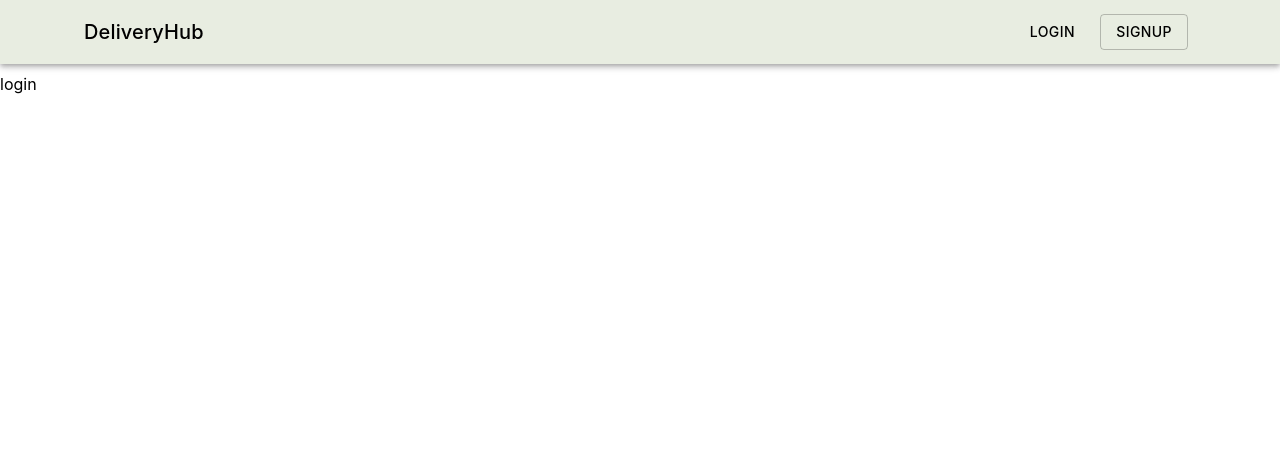
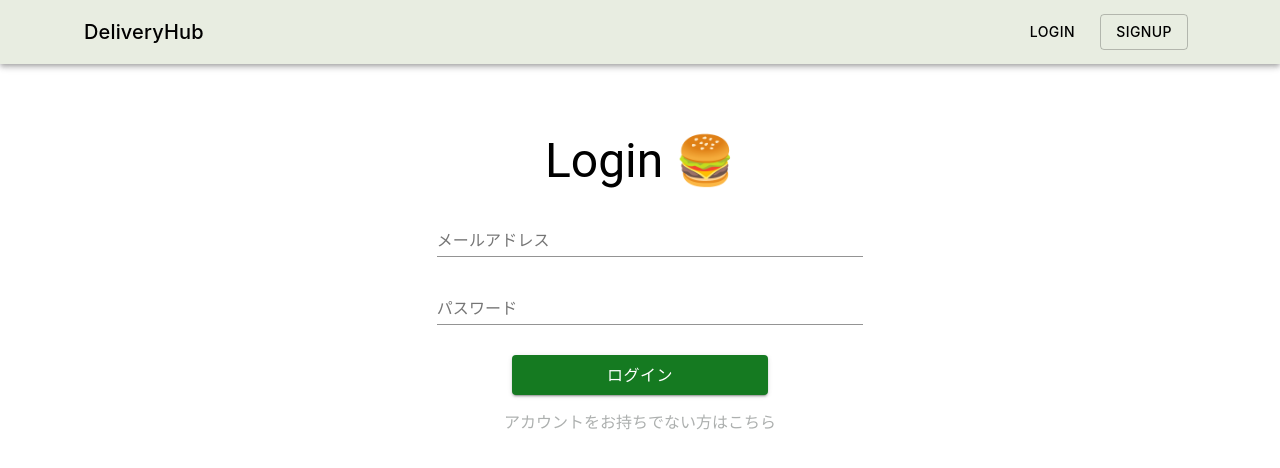
Before and after one commit to igaue-takahiko/food-delivery-app-client, a React (Create React App) app: page /login in a window 1280 px wide. Shown: the top 468 px of the page. Built offline with nearby package versions, Linux system fonts and the light colour scheme.

Commit message:
inplement Login page

```diff
--- a/src/components/Header.jsx
+++ b/src/components/Header.jsx
@@ -42,8 +42,6 @@ const Header = () => {
   const {
     account: { role },
     authenticated,
-    firstName,
-    lastName,
     address,
   } = useSelector(state => state.auth)
 
@@ -80,9 +78,6 @@ const Header = () => {
               </div>
             ) : (
               <div className={classes.buttons}>
-                <Typography className={classes.buttonStyle}>
-                  こんにちは、{firstName} {lastName}
-                </Typography>
                 <Link to="/orders">
                   <Button className={classes.buttonStyle}>
                     Orders
--- a/src/pages/Login.jsx
+++ b/src/pages/Login.jsx
@@ -1,10 +1,125 @@
 import React from 'react'
+import { useDispatch, useSelector } from 'react-redux';
+import { Link, useHistory } from 'react-router-dom';
+import { Helmet } from 'react-helmet-async';
+import {
+  makeStyles,
+  Grid,
+  Typography,
+  TextField,
+  Button,
+  CircularProgress,
+} from '@material-ui/core';
+
+import { useForm } from '../hooks/forms';
+import { login } from '../redux/auth/actions';
+
+const useStyles = makeStyles((theme) => ({
+  ...theme.spreadThis,
+  title: {
+    margin: "10px 0"
+  }
+}))
 
 const Login = () => {
+  const classes = useStyles()
+  const dispatch = useDispatch()
+  const history = useHistory()
+  const { loading, serverError, errors, signUpSuccess } = useSelector(state => state.ui)
+
+  const loginHandle = () => {
+    const userData = {
+      email: inputs.email,
+      password: inputs.password
+    }
+    dispatch(login(userData, history))
+  }
+
+  const { inputs, handleInputChange, handleSubmit } = useForm(
+    {
+      email: "",
+      password: "",
+    },
+    loginHandle
+  )
+
+  let incorrectCredentialsError = null;
+  let verifyEmailError = null;
+  if (errors) {
+    if (errors.includes("一致するメールアドレスとパスワードがありません。")) {
+      incorrectCredentialsError = errors
+    }
+    if (errors.includes("プラットフォームにアクセスする前にメールを確認してください。")) {
+      verifyEmailError = errors
+    }
+  }
+
   return (
-    <div>
-      login
-    </div>
+    <Grid container className={classes.form}>
+      <Helmet>
+        <title>ログイン</title>
+        <meta name="description" content="ログイン画面"/>
+      </Helmet>
+      <Grid item sm />
+      <Grid item sm style={{ margin: "48px 0" }}>
+        <Typography variant="h3" className={classes.title}>
+          Login{" "}
+          <span role="img" aria-label="ハンバーガーの絵文字">
+            🍔
+          </span>
+        </Typography>
+        <form noValidate onSubmit={handleSubmit}>
+          {signUpSuccess && (
+            <Typography className={classes.customSuccess} variant="body2">
+              アカウントが正常に登録されました。<br/>
+              ログインする前にメールアドレスを確認してください。
+            </Typography>
+          )}
+          <TextField
+            className={classes.textField} id="email" type="email"
+            name="email" label="メールアドレス" fullWidth
+            value={inputs.email} onChange={handleInputChange}
+          />
+          <TextField
+            className={classes.textField} id="password" type="password"
+            name="password" label="パスワード" fullWidth autoComplete="true"
+            value={inputs.password} onChange={handleInputChange}
+          />
+          {serverError && (
+            <Typography variant="body2" className={classes.customError}>
+            {"サーバーエラー、再試行してください。"}
+          </Typography>
+          )}
+          {verifyEmailError && (
+            <Typography variant="body2" className={classes.customError}>
+              {verifyEmailError}
+            </Typography>
+          )}
+          {incorrectCredentialsError && (
+            <Typography variant="body2" className={classes.customError}>
+              {incorrectCredentialsError}
+            </Typography>
+          )}
+          <Button
+            className={classes.button}
+            color="primary" type="submit"
+            variant="contained" disabled={loading}
+          >
+            ログイン
+            {loading && (
+              <CircularProgress size={30} className={classes.progress} />
+            )}
+          </Button>
+          <br/>
+          <Link to="/register">
+              <small className={classes.small}>
+                アカウントをお持ちでない方はこちら
+              </small>
+            </Link>
+        </form>
+      </Grid>
+      <Grid item sm />
+    </Grid>
   )
 }
 
--- a/src/pages/Signup.jsx
+++ b/src/pages/Signup.jsx
@@ -1,6 +1,7 @@
 import React from 'react'
 import { useDispatch, useSelector } from 'react-redux';
 import { Link, useHistory } from 'react-router-dom';
+import { Helmet } from 'react-helmet-async';
 import {
   makeStyles,
   Grid,
@@ -75,11 +76,15 @@ const Signup = () => {
 
   return (
     <Grid container className={classes.form}>
+      <Helmet>
+        <title>サインアップ画面</title>
+        <meta name="description" content="サインアップ画面"/>
+      </Helmet>
       <Grid item sm />
       <Grid item sm>
         <Typography variant="h3" className={classes.title}>
           Register{" "}
-          <span role="img" aria-label="Pizza Emoji">
+          <span role="img" aria-label="ピザの絵文字">
             🍕
           </span>
         </Typography>
@@ -109,7 +114,7 @@ const Signup = () => {
             className={classes.textField} id="password" type="password"
             name="password" label="パスワード(半角英数6文字以上)" fullWidth required
             helperText={passwordError}
-            error={passwordError ? true : false}
+            error={passwordError ? true : false} autoComplete="false"
             value={inputs.password} onChange={handleInputChange}
           />
           <TextField
@@ -117,7 +122,7 @@ const Signup = () => {
             name="confirmPassword" label="確認用パスワード" fullWidth required
             helperText={passwordError ? passwordError : confirmPasswordError}
             error={passwordError ? true : confirmPasswordError ? true : false}
-            value={inputs.confirmPassword} onChange={handleInputChange}
+            value={inputs.confirmPassword} onChange={handleInputChange} autoComplete="false"
           />
           {serverError && (
             <Typography variant="body2" className={classes.customError}>
--- a/src/redux/auth/actions.js
+++ b/src/redux/auth/actions.js
@@ -36,7 +36,6 @@ export const login = (userData, history) => async (dispatch) => {
       axios.defaults.headers.common["Authorization"] = jwt;
       dispatch(getUserData());
       dispatch({ type: uiTypes.CLEAR_ERRORS });
-      console.log("Authenticated, check localStorage", jwt);
       history.push("/");
     })
     .catch((error) => {
--- a/src/redux/ui/reducers.js
+++ b/src/redux/ui/reducers.js
@@ -41,7 +41,7 @@ export const uiReducers = (state = initialState.ui, action) => {
     case uiTypes.CLEAR_ERRORS:
       return {
         ...state,
-        loading: true,
+        loading: false,
         errors: null,
         serverError: null,
       };
--- a/src/utils/theme.js
+++ b/src/utils/theme.js
@@ -43,6 +43,8 @@ export const themeFile = {
       marginTop: 20,
       marginBottom: 14,
       width: "60%",
+      height: 40,
+      fontSize: "1.0rem",
       position: "relative",
     },
     label: {
```
